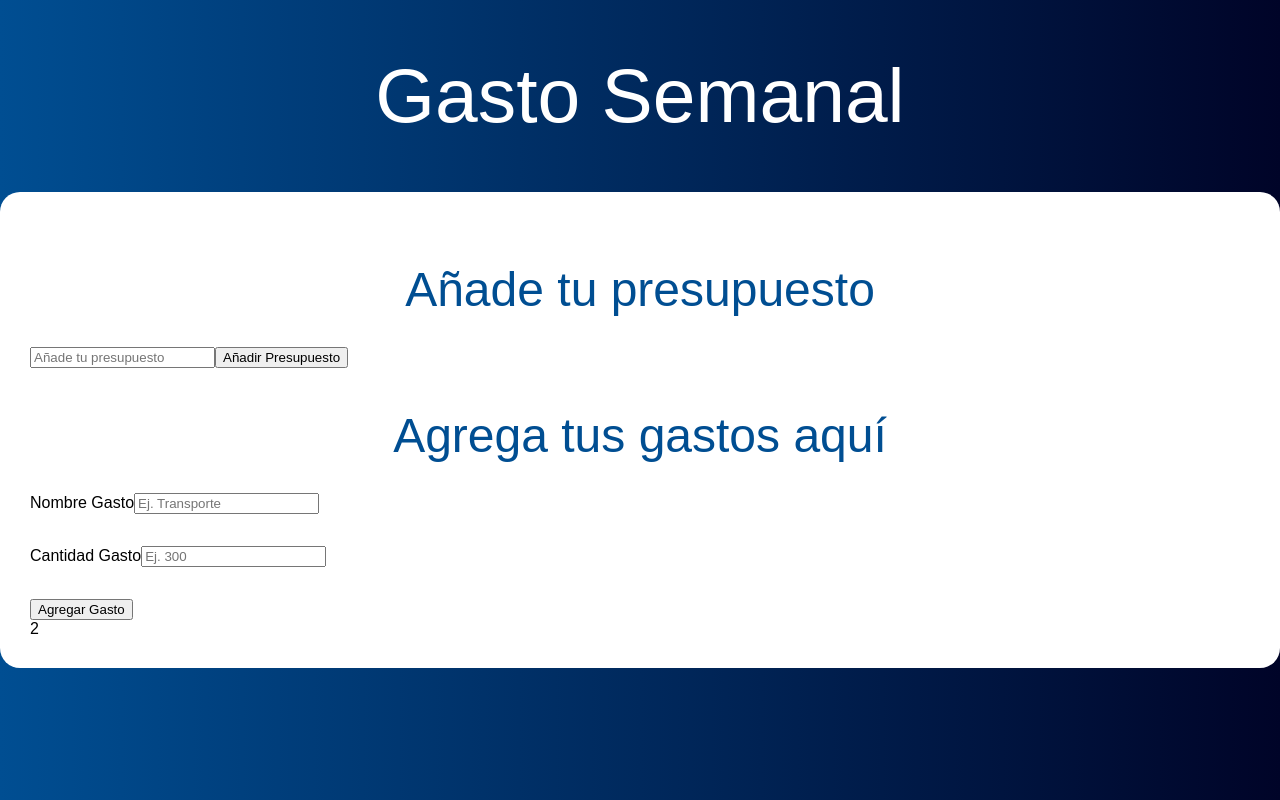
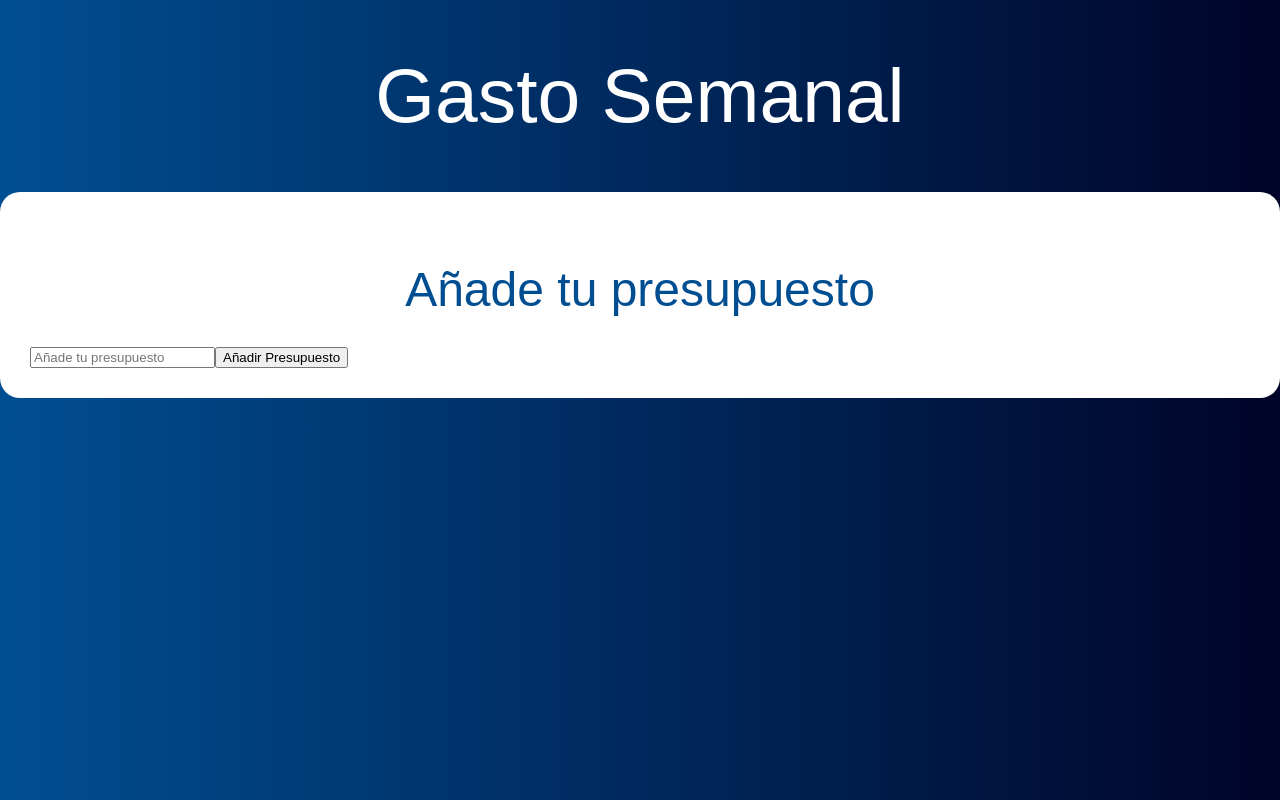
Before and after one commit to pipe473/Presupuesto-de-Gastos-con-ReactJS, a React (Create React App) app: page / in a window 1280 px wide. Built offline with nearby package versions, Linux system fonts and the light colour scheme; the HTML template or start-up script is replaced by a standard one.

Commit message:
Realizando una carga condicional de un componente, cargando de un componente u otro

```diff
--- a/src/App.js
+++ b/src/App.js
@@ -1,28 +1,33 @@
-import React, { useState } from 'react';
-import Pregunta from './components/Pregunta';
-import Formulario from './components/Formulario';
+import React, { useState } from 'react'
+import Pregunta from './components/Pregunta'
+import Formulario from './components/Formulario'
 
 function App () {
   // Definir el state
   const [presupuesto, guardarPresupuesto] = useState(0)
   const [restante, guardarRestante] = useState(0)
+  const [mostrarpregunta, actualizarPregunta] = useState(true)
+
   return (
     <div className='container'>
       <header>
         <h1>Gasto Semanal</h1>
 
         <div className='contenido-principal contenido'>
+          {mostrarpregunta ? (
             <Pregunta
               guardarPresupuesto={guardarPresupuesto}
               guardarRestante={guardarRestante}
+              actualizarPregunta={actualizarPregunta}
             />
-
+          ) : (
             <div className='row'>
               <div className='one-half column'>
                 <Formulario />
               </div>
               <div className='one-half column'>2</div>
             </div>
+          )}
         </div>
       </header>
     </div>
--- a/src/components/Formulario.js
+++ b/src/components/Formulario.js
@@ -6,7 +6,7 @@
             <h2>Agrega tus gastos aquí</h2>
 
             <div className="campo">
-                <label>Nombre Gasto</label>
+                <label>Nombre del Gasto</label>
                 <input
                     type="text"
                     className="u-full-width"
@@ -15,7 +15,7 @@
             </div>
 
             <div className="campo">
-                <label>Cantidad Gasto</label>
+                <label>Cantidad a Gastar</label>
                 <input
                     type="number"
                     className="u-full-width"
--- a/src/components/Pregunta.js
+++ b/src/components/Pregunta.js
@@ -1,7 +1,7 @@
 import React, { Fragment, useState } from 'react';
 import Error from './Error';
 
-const Pregunta = ({ guardarPresupuesto, guardarRestante }) => {
+const Pregunta = ({ guardarPresupuesto, guardarRestante, actualizarPregunta }) => {
 
 //Definir el state
 const [ cantidad, guardarCantidad ] = useState(0);
@@ -27,6 +27,7 @@
         guardarError(false);
         guardarPresupuesto(cantidad);
         guardarRestante(cantidad);
+        actualizarPregunta(false);
     }
 
   return (
```
Lines whose indentation alone changed are shown as unchanged.
